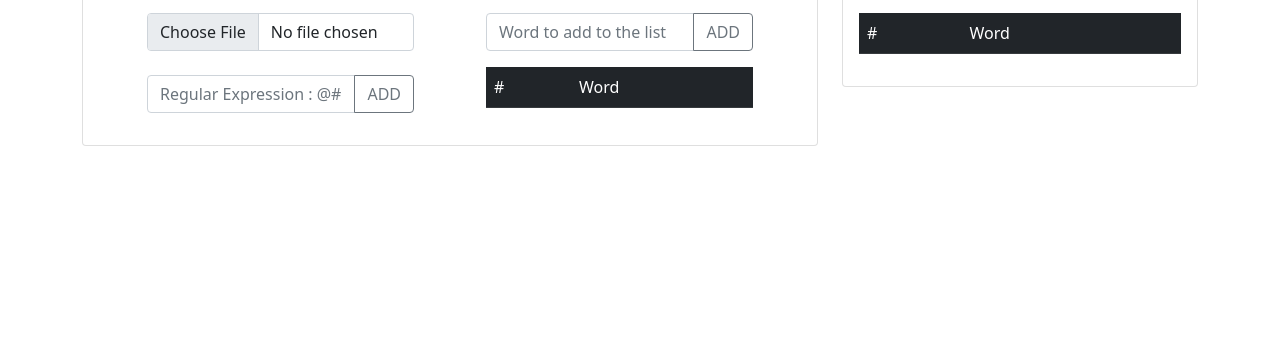
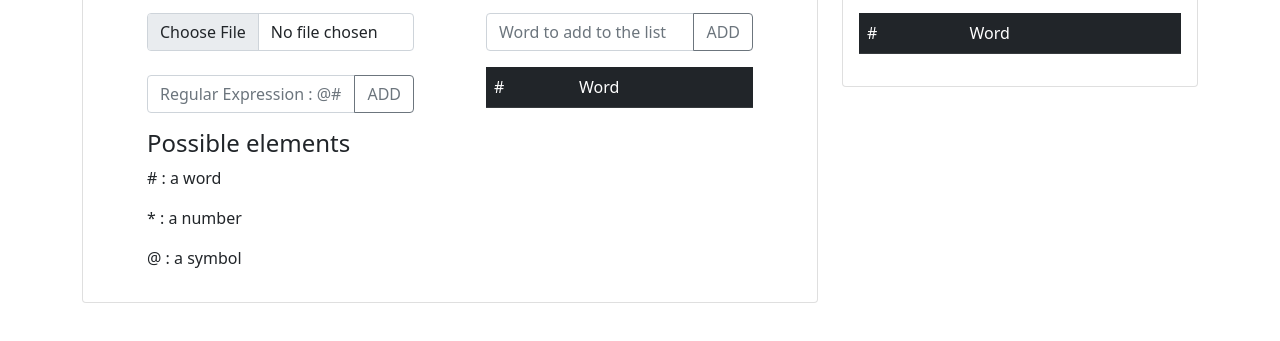
Before and after one commit to Theyl44/WLG, a plain HTML site: page index.html in a window 1280 px wide. Shown: the part 103-444 px from the top of the page. Drawn offline with nearby package versions, Linux system fonts and the light colour scheme.

```diff
--- a/index.html
+++ b/index.html
@@ -50,6 +50,14 @@
                                                         ADD
                                                     </button>
                                                 </div>
+                                            </div>
+                                        </div>
+                                        <div class="row">
+                                            <div class="col-md-12">
+                                                <h4>Possible elements</h4>
+                                                <p># : a word</p>
+                                                <p>* : a number</p>
+                                                <p>@ : a symbol</p>
                                             </div>
                                         </div>
                                     </div>
```
